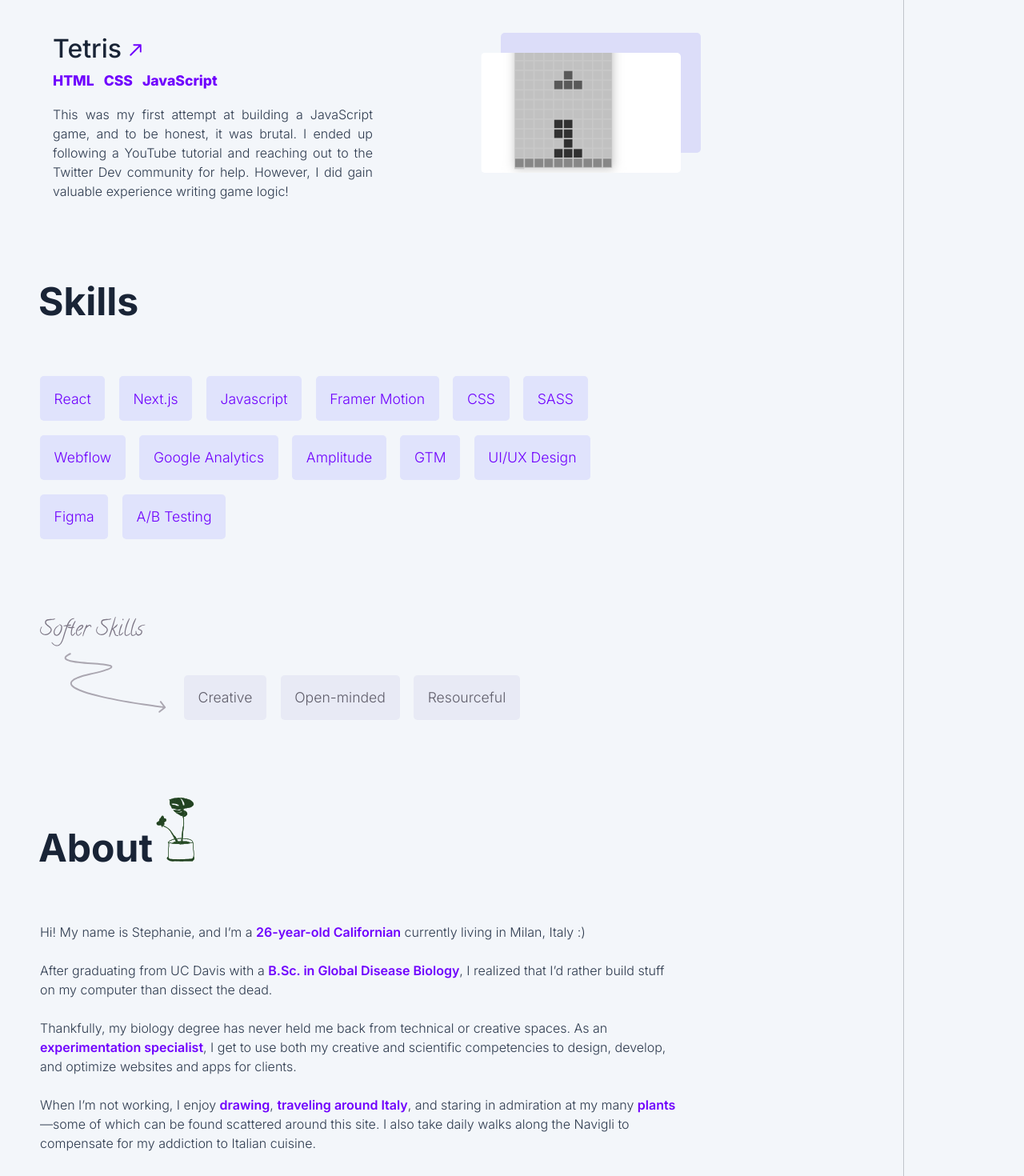
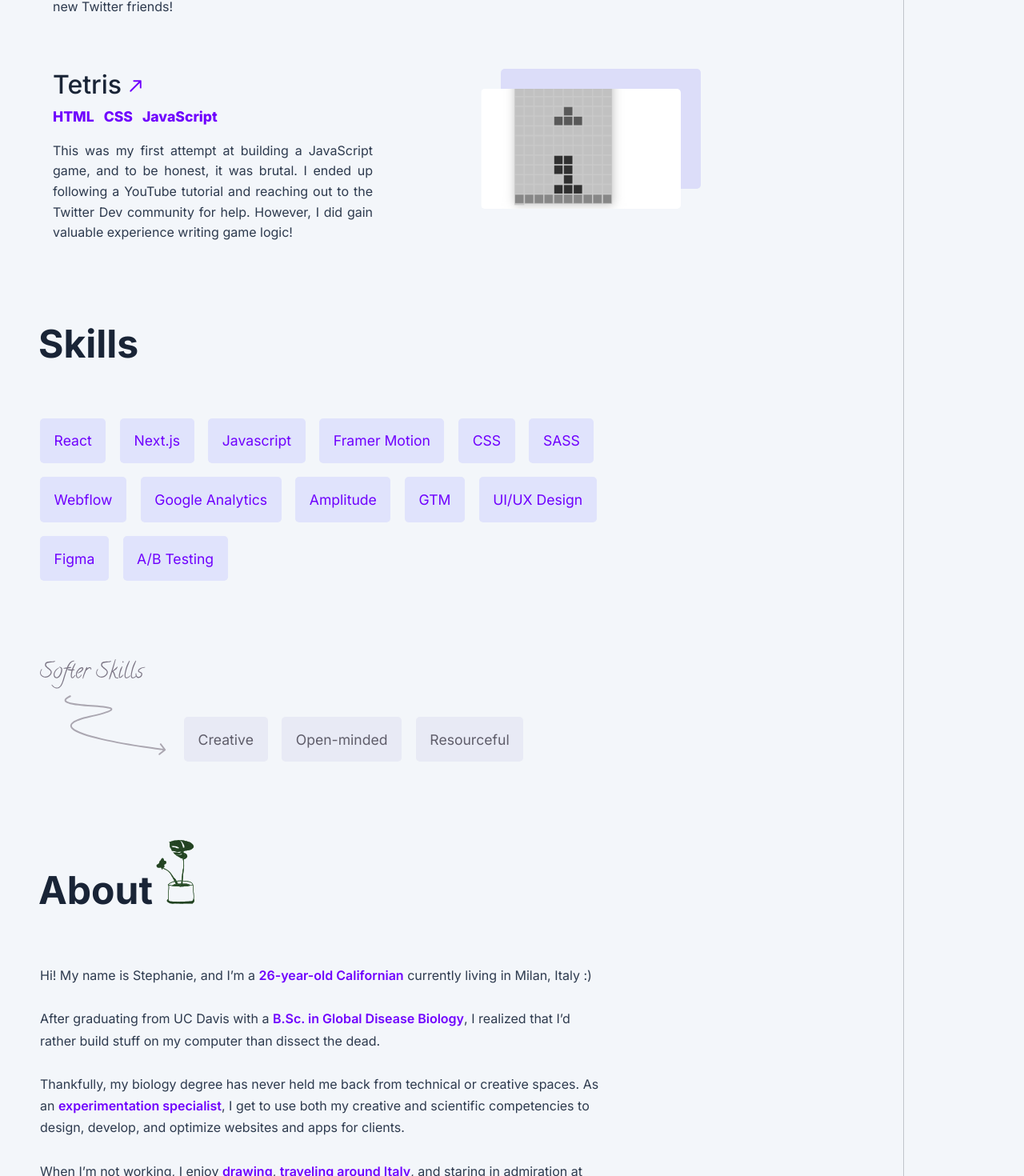
Before and after one commit to sgiori11/portfolio-current, a Next.js app: page / in a window 1280 px wide. Shown: the part 1760-3230 px from the top of the page at 80% size. Built offline with nearby package versions, Linux system fonts and the light colour scheme.

Commit message:
Improved font-weight & line-height

```diff
--- a/src/app/page.module.css
+++ b/src/app/page.module.css
@@ -71,11 +71,11 @@
 
 .about p {
     margin: 1em 1em 2em 50px;
-    max-width: 800px;
+    max-width: 700px;
     color: #2d3a4e;
-    font-weight: 300;
+    font-weight: 400;
     font-size: 1em;
-    line-height: 1.5;
+    line-height: 1.7;
 }
 
 .about p span {
--- a/src/app/styles/Projects.module.css
+++ b/src/app/styles/Projects.module.css
@@ -40,9 +40,9 @@
 
 .projectSummary {
     color: #2d3a4e;
-    font-weight: 300;
+    font-weight: 400;
     font-size: 1em;
-    line-height: 1.5;
+    line-height: 1.6;
     text-align: justify;
     max-width: 500px;
     grid-area: summary;
@@ -137,6 +137,7 @@
 
     .projectSummary {
         margin-bottom: 5em;
+        text-align: left;
     }
 
     .projectImg {
--- a/src/app/styles/Skills.module.css
+++ b/src/app/styles/Skills.module.css
@@ -12,7 +12,7 @@
     margin-right: 1em;
     margin-bottom: 1em;
     color: var(--medium);
-    font-weight: 300;
+    font-weight: 400;
     font-size: 1.1em;
 }
 
```
